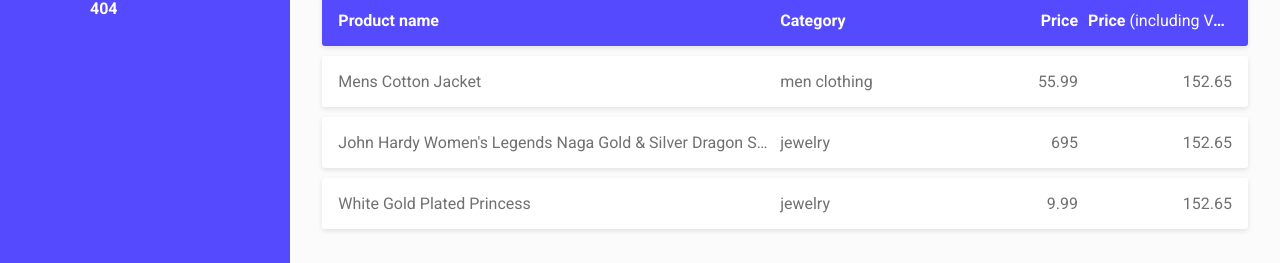
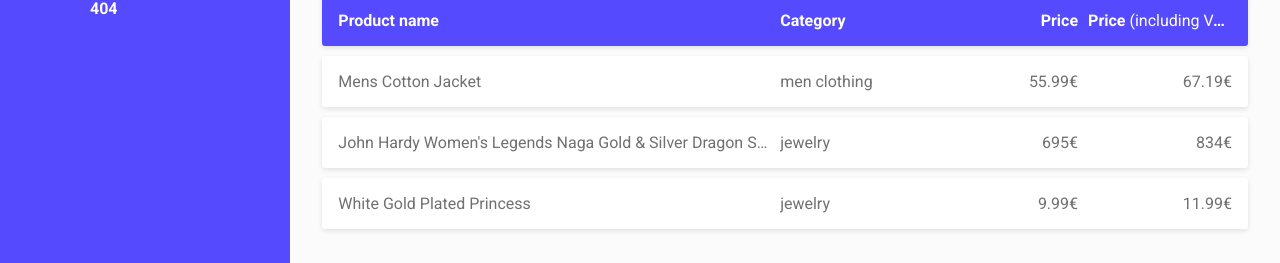
Before and after one commit to lgmoraes/circle-manager, a React (Vite) app: page / in a window 1280 px wide. Shown: the part 171-434 px from the top of the page. Built offline with nearby package versions, Linux system fonts and the light colour scheme.

Commit message:
:star: feat(Table): Add render function

```diff
--- a/src/components/Table/index.jsx
+++ b/src/components/Table/index.jsx
@@ -24,7 +24,9 @@ export function Table({ children, data }) {
                 size={col.props.size}
                 align={col.props.align}
               >
-                {rowData[indexCell]}
+                {col.props.render
+                  ? col.props.render(rowData, indexCell)
+                  : rowData[indexCell]}
               </Cell>
             ))}
           </div>
@@ -34,7 +36,30 @@ export function Table({ children, data }) {
   )
 }
 
-export function Column({ children, size = '1', align = 'left' }) {
+/**
+ * Column component represents a column in the table.
+ * It defines the size, alignment, and optionally, custom rendering for the column.
+ *
+ * @component
+ * @param {object} props - The props object for the Column component.
+ * @param {React.ReactNode} props.children - Header label.
+ * @param {string} [props.size='1'] - The relative size of the column compared to other columns.
+ * @param {('left'|'center'|'right')} [props.align='left'] - The alignment of the column content.
+ * @param {function} [props.render=null] - Optional custom rendering function for the column content.
+ * @returns {JSX.Element} The JSX element representing the column header.
+ *
+ * @example
+ * // Example usage of the Column component
+ * <Column size="2" align="center" render={(rowData, index) => <strong>{rowData[index]}€</strong>}>
+ *   Product Price
+ * </Column>
+ */
+export function Column({
+  children,
+  size = '1',
+  align = 'left',
+  render = null,
+}) {
   return (
     <div
       className="table__th"
--- a/src/pages/Home/index.jsx
+++ b/src/pages/Home/index.jsx
@@ -1,5 +1,6 @@
 import { useEffect } from 'react'
 import { Table, Column } from '../../components/Table'
+import { formatPrice } from '../../utils/functions'
 
 const data = [
   ['Mens Cotton Jacket', 'men clothing', '55.99', '152.65'],
@@ -24,8 +25,16 @@ function Home() {
       <Table data={data}>
         <Column size="3">Product name</Column>
         <Column>Category</Column>
-        <Column align="right">Price</Column>
-        <Column align="right">
+        <Column
+          align="right"
+          render={(rowData, index) => formatPrice(rowData[index])}
+        >
+          Price
+        </Column>
+        <Column
+          align="right"
+          render={(rowData) => formatPrice(rowData[2] * 1.2)}
+        >
           Price <span className="normal">(including VAT)</span>
         </Column>
       </Table>
```
